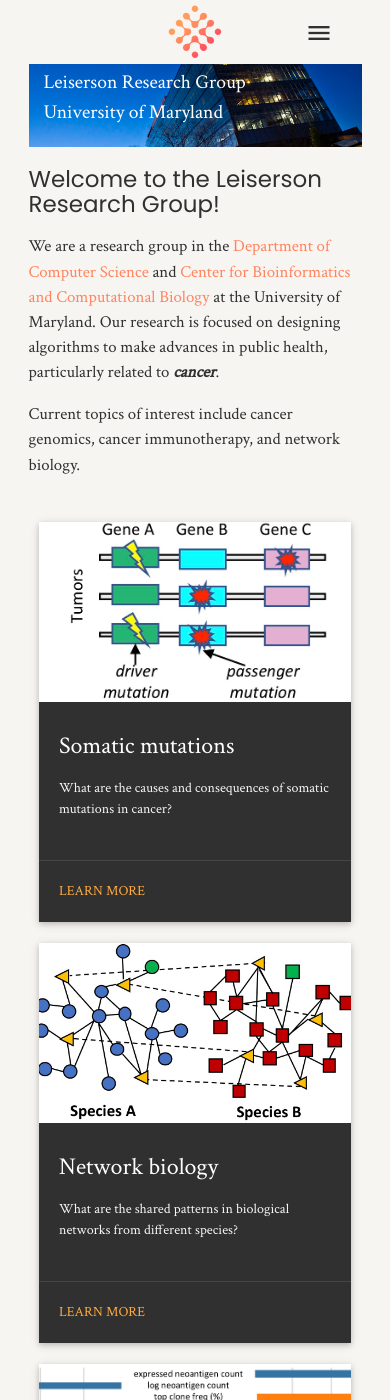
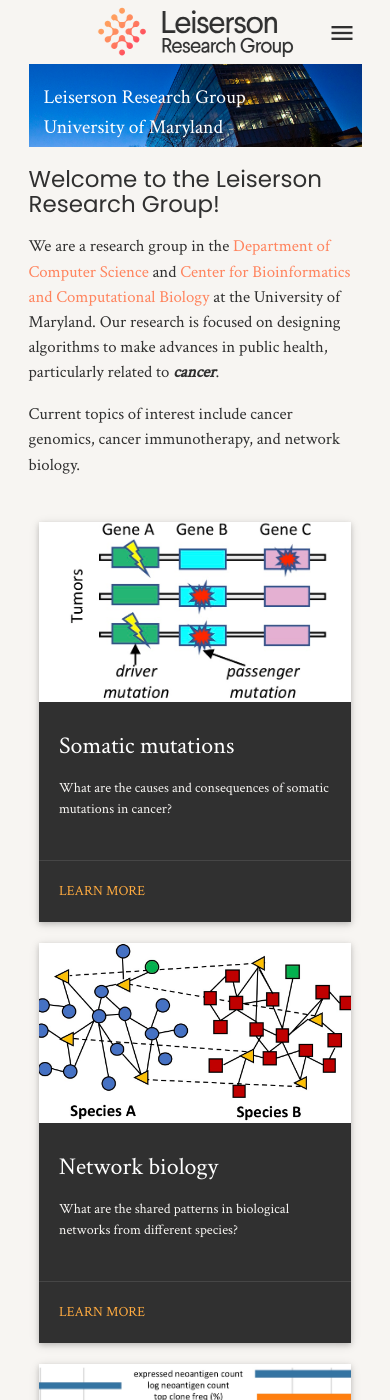
Before and after one commit to lrgr/lrgr.github.io, a Jekyll site: the page built from index.html, in a window 390 px wide and 1400 px high. Built offline with Jekyll 4.4.1, drawn with Linux system fonts in a browser that asks for light colours; nearby versions of some CDN libraries; the list of posts is cut into pages by our own code.

Commit message:
more responsive stuff

```diff
--- a/_includes/header.html
+++ b/_includes/header.html
@@ -8,11 +8,8 @@
     <nav class="z-depth-0">
     <div class="nav-wrapper">
       <div class="container container-large">
-        <a class="brand-logo hide-on-small-only" href="{{ site.baseurl }}/" style="padding:0px;">
+        <a class="brand-logo" href="{{ site.baseurl }}/" style="padding:0px;">
           {% include logo.svg %}
-        </a>
-        <a class="brand-logo hide-on-med-and-up" href="{{ site.baseurl }}/">
-          {% include logo-icon.svg %}
         </a>
         <a href="#" data-target="mobile-demo" class="sidenav-trigger right" style="color:rgb(48,48,48)"><i class="material-icons">menu</i></a>
         <ul class="right hide-on-med-and-down">
--- a/assets/css/app.scss
+++ b/assets/css/app.scss
@@ -12,12 +12,15 @@
 nav a{font-weight: bold;text-transform: uppercase; }
 a.brand-logo svg{height:62px; width:auto;}
 
+div#home-page-header a{font-size:140%;padding-left:15px;}
 @media #{$medium-and-up} {
   nav{ padding-top:10px;height:84px; }
 }
 @media #{$small-and-down} {
   nav{ margin-top:5px;padding-bottom:5px;height:59px; }
   a.brand-logo svg{ height:54px;}
+  a.sidenav-trigger{margin-right:-5px;}
+  div#home-page-header{bottom:5px}
 }
 
 footer.page-footer{background:rgb(48,48,48)}
--- a/index.html
+++ b/index.html
@@ -4,7 +4,7 @@
 <div class="container">
   <div class="row">
     <div class="carousel carousel-slider right-align" data-indicators="true">
-      <div class="carousel-fixed-item left-align" style="font-size:140%;padding-left:15px;">
+      <div class="carousel-fixed-item left-align" id="home-page-header">
         <a class="white-text" href="{{ site.baseurl }}">Leiserson Research Group</a><br/>
         <a class="white-text" href="https://umd.edu/" target="_new">University of Maryland</a>
       </div>
```
